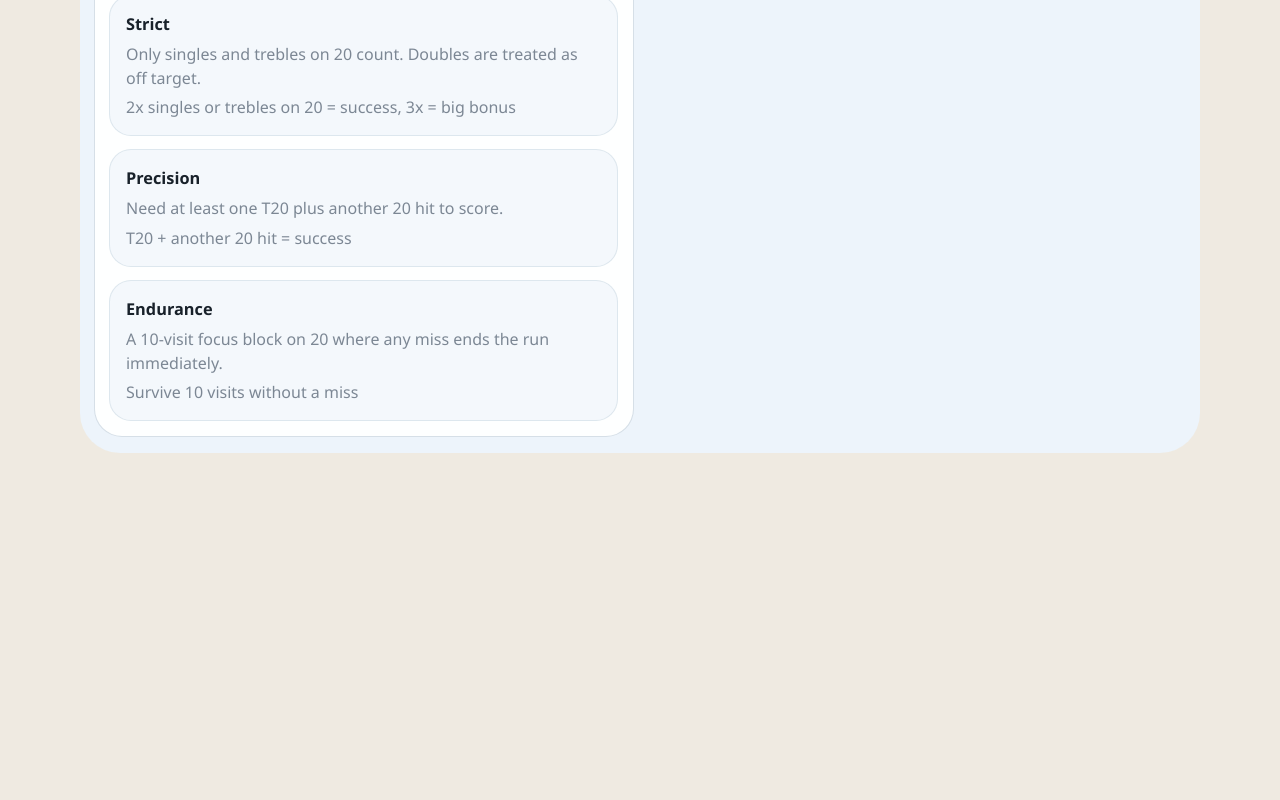
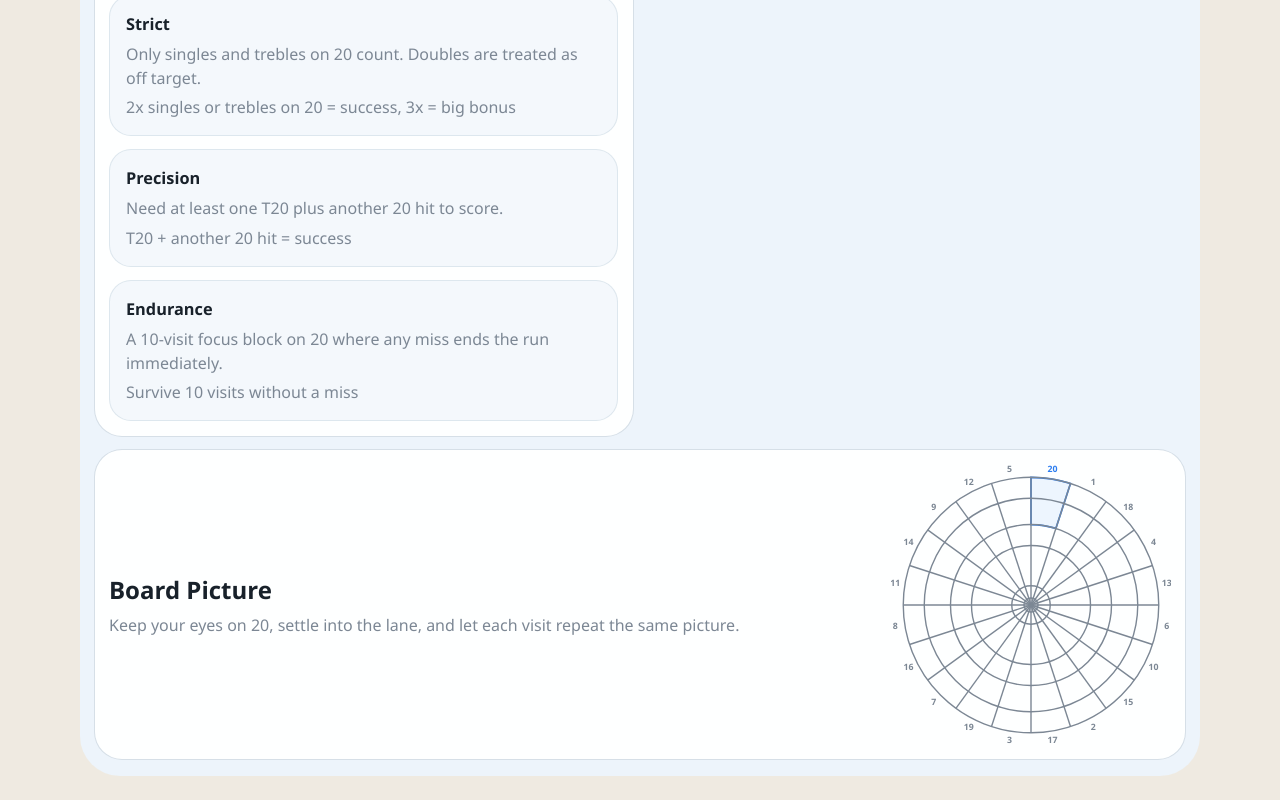
Before and after one commit to spenc259/Dart-Segment-Trainer, a React (Vite) app: page / in a window 1280 px wide. Shown: the part 1071-1871 px from the top of the page. Before the commit the page ends 1548 px from the top, so only its background shows below. Built offline with nearby package versions, Linux system fonts and the light colour scheme.

Commit message:
Add dartboard footer illustration

```diff
--- a/src/App.tsx
+++ b/src/App.tsx
@@ -1,6 +1,7 @@
 import type { CSSProperties, ChangeEvent } from "react";
 import { useEffect, useState } from "react";
 import { DartPad } from "./components/DartPad";
+import { DartboardOutline } from "./components/DartboardOutline";
 import { ModeSelector } from "./components/ModeSelector";
 import { VisitHistory } from "./components/VisitHistory";
 import {
@@ -324,6 +325,16 @@ function App() {
           />
         </section>
       </section>
+
+      <footer className="card board-footer">
+        <div className="board-footer-copy">
+          <h2>Board Picture</h2>
+          <p className="progress-support">
+            Keep your eyes on {session.targetSegment}, settle into the lane, and let each visit repeat the same picture.
+          </p>
+        </div>
+        <DartboardOutline targetSegment={session.targetSegment} />
+      </footer>
     </main>
   );
 }
--- /dev/null
+++ b/src/components/DartboardOutline.tsx
@@ -0,0 +1,82 @@
+const boardOrder = [20, 1, 18, 4, 13, 6, 10, 15, 2, 17, 3, 19, 7, 16, 8, 11, 14, 9, 12, 5];
+
+const polarToCartesian = (radius: number, angleInDegrees: number) => {
+  const radians = ((angleInDegrees - 90) * Math.PI) / 180;
+
+  return {
+    x: 160 + radius * Math.cos(radians),
+    y: 160 + radius * Math.sin(radians),
+  };
+};
+
+const describeWedge = (startAngle: number, endAngle: number, innerRadius: number, outerRadius: number) => {
+  const outerStart = polarToCartesian(outerRadius, startAngle);
+  const outerEnd = polarToCartesian(outerRadius, endAngle);
+  const innerEnd = polarToCartesian(innerRadius, endAngle);
+  const innerStart = polarToCartesian(innerRadius, startAngle);
+
+  return [
+    `M ${outerStart.x} ${outerStart.y}`,
+    `A ${outerRadius} ${outerRadius} 0 0 1 ${outerEnd.x} ${outerEnd.y}`,
+    `L ${innerEnd.x} ${innerEnd.y}`,
+    `A ${innerRadius} ${innerRadius} 0 0 0 ${innerStart.x} ${innerStart.y}`,
+    "Z",
+  ].join(" ");
+};
+
+interface DartboardOutlineProps {
+  targetSegment: number;
+}
+
+export function DartboardOutline({ targetSegment }: DartboardOutlineProps) {
+  const targetIndex = boardOrder.indexOf(targetSegment);
+  const segmentAngle = 360 / boardOrder.length;
+  const startAngle = targetIndex * segmentAngle;
+  const endAngle = startAngle + segmentAngle;
+
+  return (
+    <svg
+      className="dartboard-outline"
+      viewBox="0 0 320 320"
+      role="img"
+      aria-label={`Outline dartboard highlighting segment ${targetSegment}`}
+    >
+      <title>Dartboard outline</title>
+      <path
+        d={describeWedge(startAngle, endAngle, 92, 146)}
+        className="dartboard-highlight"
+      />
+      <circle cx="160" cy="160" r="146" className="dartboard-ring" />
+      <circle cx="160" cy="160" r="122" className="dartboard-ring" />
+      <circle cx="160" cy="160" r="92" className="dartboard-ring" />
+      <circle cx="160" cy="160" r="68" className="dartboard-ring" />
+      <circle cx="160" cy="160" r="22" className="dartboard-ring" />
+      <circle cx="160" cy="160" r="8" className="dartboard-ring" />
+
+      {boardOrder.map((segment, index) => {
+        const angle = index * segmentAngle;
+        const spoke = polarToCartesian(146, angle);
+        const labelPoint = polarToCartesian(157, angle + segmentAngle / 2);
+
+        return (
+          <g key={segment}>
+            <line
+              x1="160"
+              y1="160"
+              x2={spoke.x}
+              y2={spoke.y}
+              className="dartboard-spoke"
+            />
+            <text
+              x={labelPoint.x}
+              y={labelPoint.y}
+              className={`dartboard-label ${segment === targetSegment ? "is-target" : ""}`}
+            >
+              {segment}
+            </text>
+          </g>
+        );
+      })}
+    </svg>
+  );
+}
--- a/src/index.css
+++ b/src/index.css
@@ -137,6 +137,53 @@ button {
 
 .progress-card {
   align-items: center;
+}
+
+.board-footer {
+  display: grid;
+  gap: 1rem;
+}
+
+.board-footer-copy {
+  display: grid;
+  gap: 0.3rem;
+}
+
+.board-footer-copy h2 {
+  margin: 0;
+  color: var(--ink);
+}
+
+.dartboard-outline {
+  width: 100%;
+  max-width: 280px;
+  margin: 0 auto;
+  color: var(--ink-soft);
+}
+
+.dartboard-ring,
+.dartboard-spoke {
+  fill: none;
+  stroke: currentColor;
+  stroke-width: 1.6;
+}
+
+.dartboard-highlight {
+  fill: rgba(44, 125, 240, 0.08);
+  stroke: var(--blue);
+  stroke-width: 2;
+}
+
+.dartboard-label {
+  fill: currentColor;
+  font-size: 10px;
+  font-weight: 700;
+  text-anchor: middle;
+  dominant-baseline: middle;
+}
+
+.dartboard-label.is-target {
+  fill: var(--blue);
 }
 
 .progress-card-large {
@@ -632,7 +679,8 @@ button {
   }
 
   .intro-panel,
-  .progress-card-large {
+  .progress-card-large,
+  .board-footer {
     grid-column: span 2;
   }
 
@@ -640,4 +688,9 @@ button {
     grid-template-columns: repeat(2, minmax(0, 1fr));
     grid-column: span 2;
   }
+
+  .board-footer {
+    grid-template-columns: minmax(0, 1fr) 280px;
+    align-items: center;
+  }
 }
```
